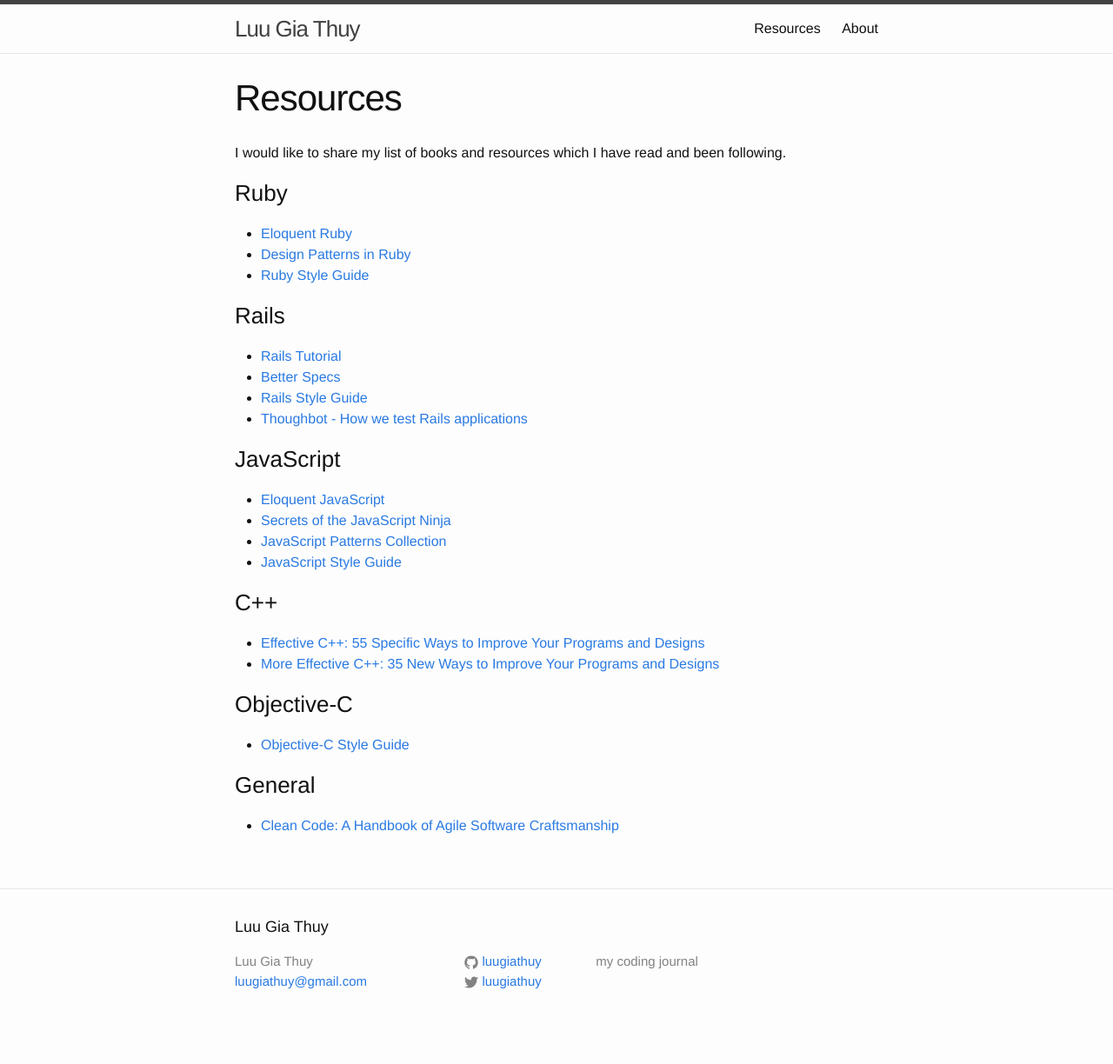
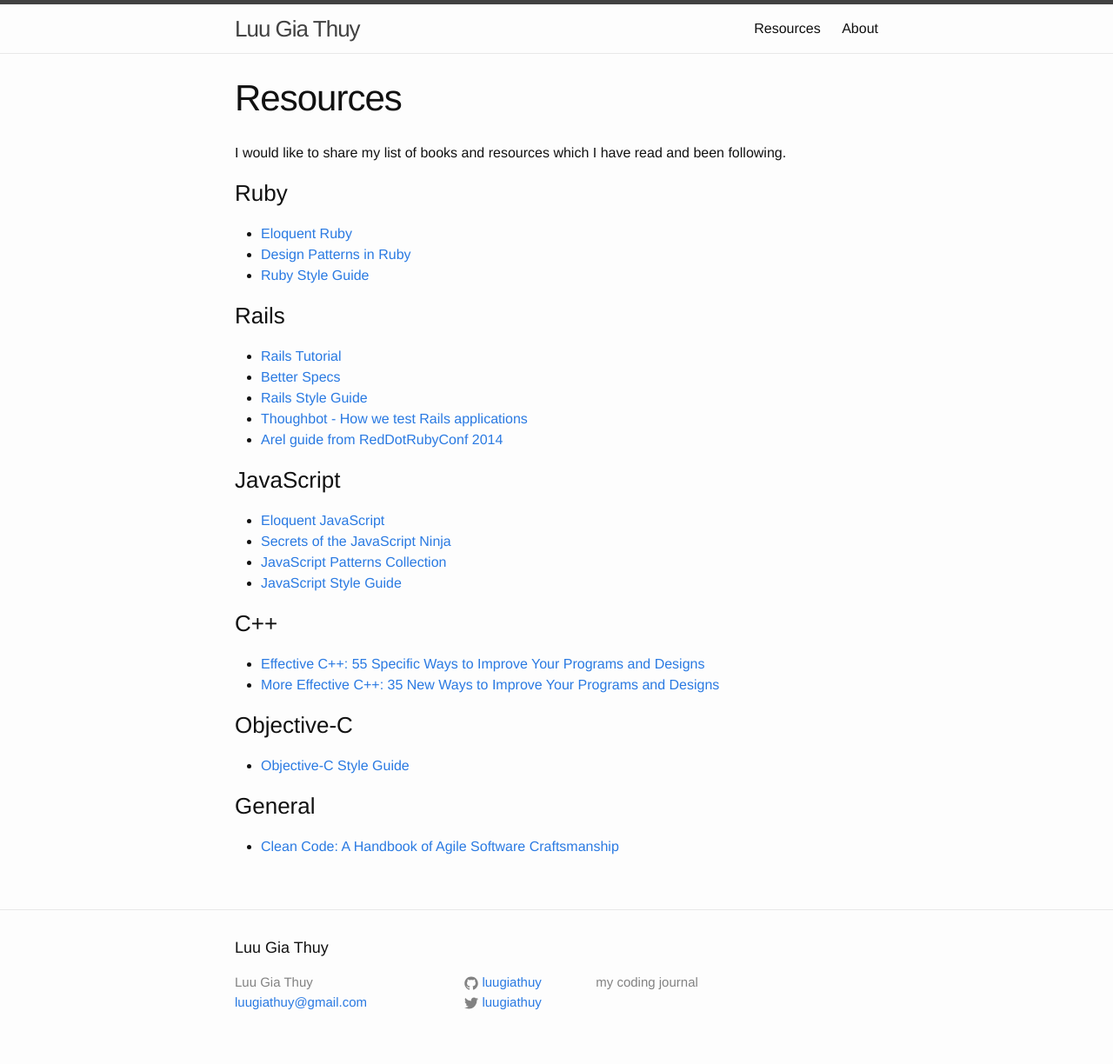
Before and after one commit to luugiathuy/luugiathuy.github.io, a Jekyll site: the page built from resources/index.md, in a window 1280 px wide. Shown: the whole page at 87% size. Built offline with Jekyll 4.4.1, drawn with Linux system fonts in a browser that asks for light colours; before the commit the page ends 1200 px from its top, so only the background shows below that.

Commit message:
added Arel guide

```diff
--- a/resources/index.md
+++ b/resources/index.md
@@ -19,6 +19,7 @@
 - [Better Specs](http://betterspecs.org){:target="_blank"}
 - [Rails Style Guide](https://github.com/bbatsov/rails-style-guide){:target="_blank"}
 - [Thoughbot - How we test Rails applications](http://robots.thoughtbot.com/how-we-test-rails-applications){:target="_blank"}
+- [Arel guide from RedDotRubyConf 2014](https://docs.google.com/presentation/d/1O4jYDnq8d0lSu3D2c_khKPkQ2GKCm1Fw0y1nQacmwVc/pub#slide=id.p){:target="_blank"}
 
 ### JavaScript
 
```
